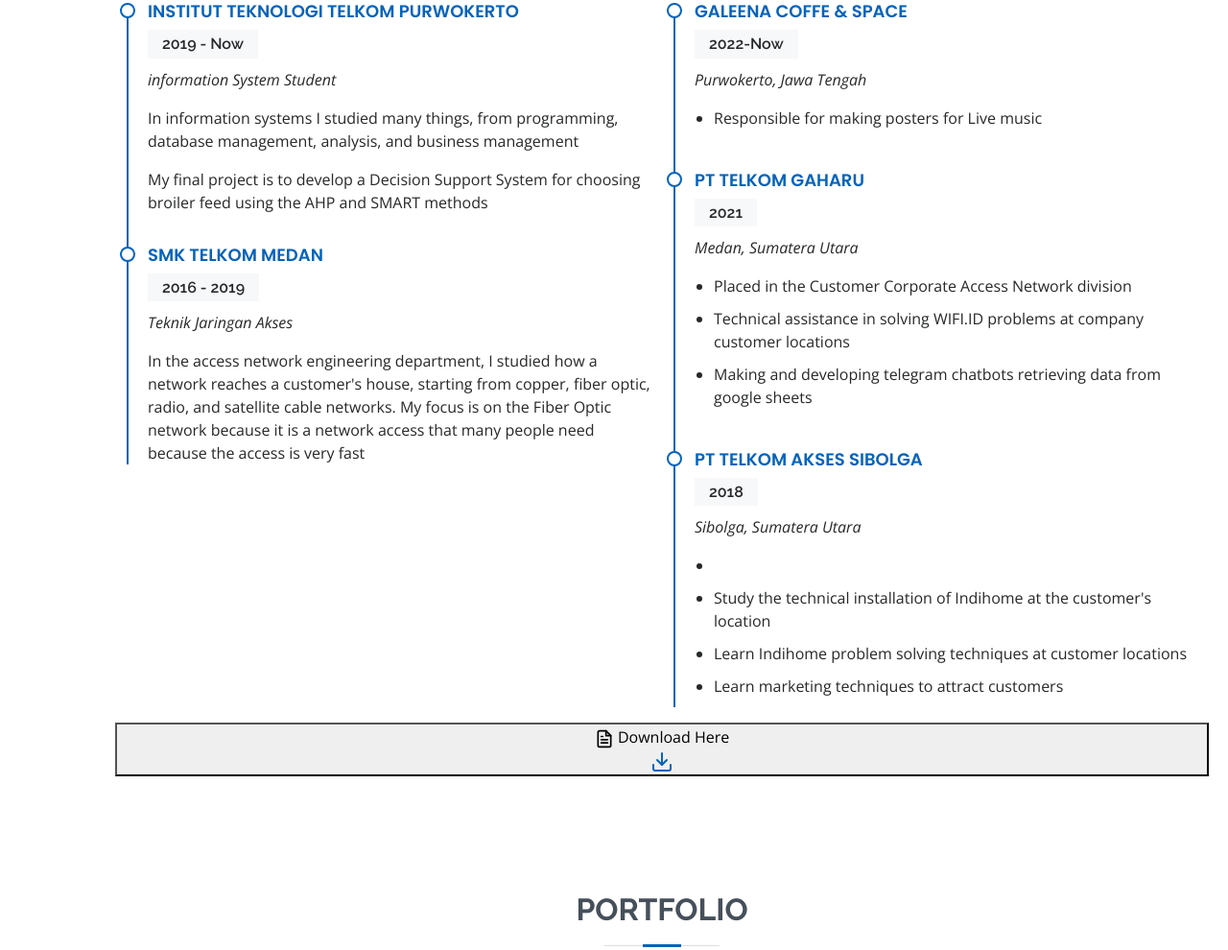
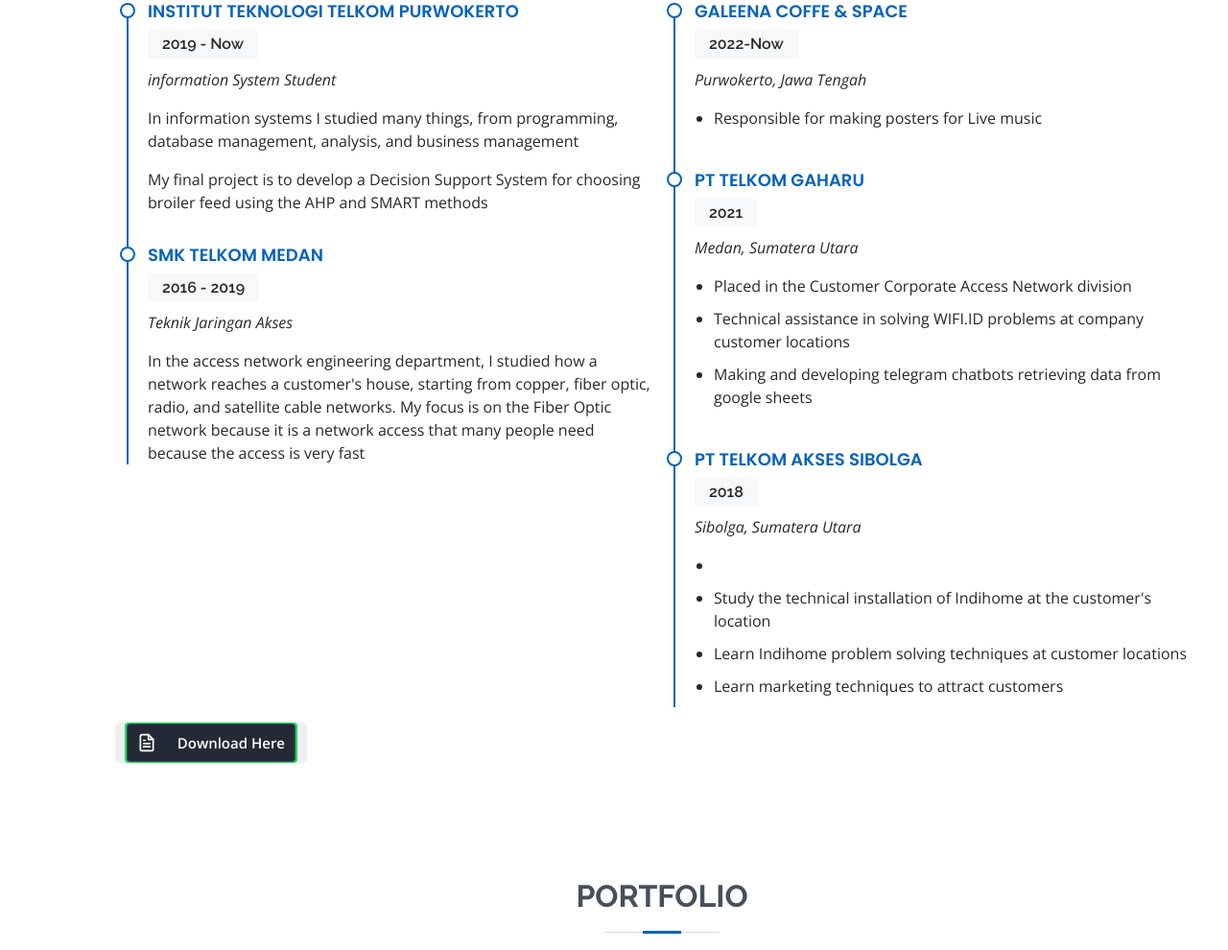
Before and after one commit to jopannn/jopannn.github.io, a plain HTML site: page index.html in a window 1280 px wide. Shown: the part 2194-3184 px from the top of the page at 96% size. Drawn offline with nearby package versions, Linux system fonts and the light colour scheme.

Commit message:
Update style.css

```diff
--- a/assets/css/style.css
+++ b/assets/css/style.css
@@ -1227,3 +1227,71 @@
 #footer .credits {
   font-size: 13px;
 }
+
+.download-button {
+  position: relative;
+  border-width: 0;
+  color: white;
+  font-size: 15px;
+  font-weight: 600;
+  border-radius: 4px;
+  z-index: 1;
+  width: 200px;
+ }
+
+ .download-button .docs {
+  display: flex;
+  align-items: center;
+  justify-content: space-between;
+  gap: 10px;
+  min-height: 40px;
+
+  padding: 0 10px;
+  border-radius: 4px;
+  z-index: 1;
+  background-color: #242a35;
+  border: solid 1px #e8e8e82d;
+  transition: all .5s cubic-bezier(0.77, 0, 0.175, 1);
+ }
+
+ .download-button:hover {
+  box-shadow: rgba(0, 0, 0, 0.25) 0px 54px 55px, rgba(0, 0, 0, 0.12) 0px -12px 30px, rgba(0, 0, 0, 0.12) 0px 4px 6px, rgba(0, 0, 0, 0.17) 0px 12px 13px, rgba(0, 0, 0, 0.09) 0px -3px 5px;
+ }
+
+ .download {
+  position: absolute;
+  inset: 0;
+  display: flex;
+  align-items: center;
+  justify-content: center;
+  max-width: 90%;
+  margin: 0 auto;
+  z-index: -1;
+  border-radius: 4px;
+  transform: translateY(0%);
+  background-color: #01e056;
+  border: solid 1px #01e0572d;
+  transition: all .5s cubic-bezier(0.77, 0, 0.175, 1);
+ }
+
+ .download-button:hover .download {
+  transform: translateY(100%)
+ }
+
+ .download svg polyline,.download svg line {
+  animation: docs 1s infinite;
+ }
+
+ @keyframes docs {
+  0% {
+   transform: translateY(0%);
+  }
+
+  50% {
+   transform: translateY(-15%);
+  }
+
+  100% {
+   transform: translateY(0%);
+  }
+ }
```
